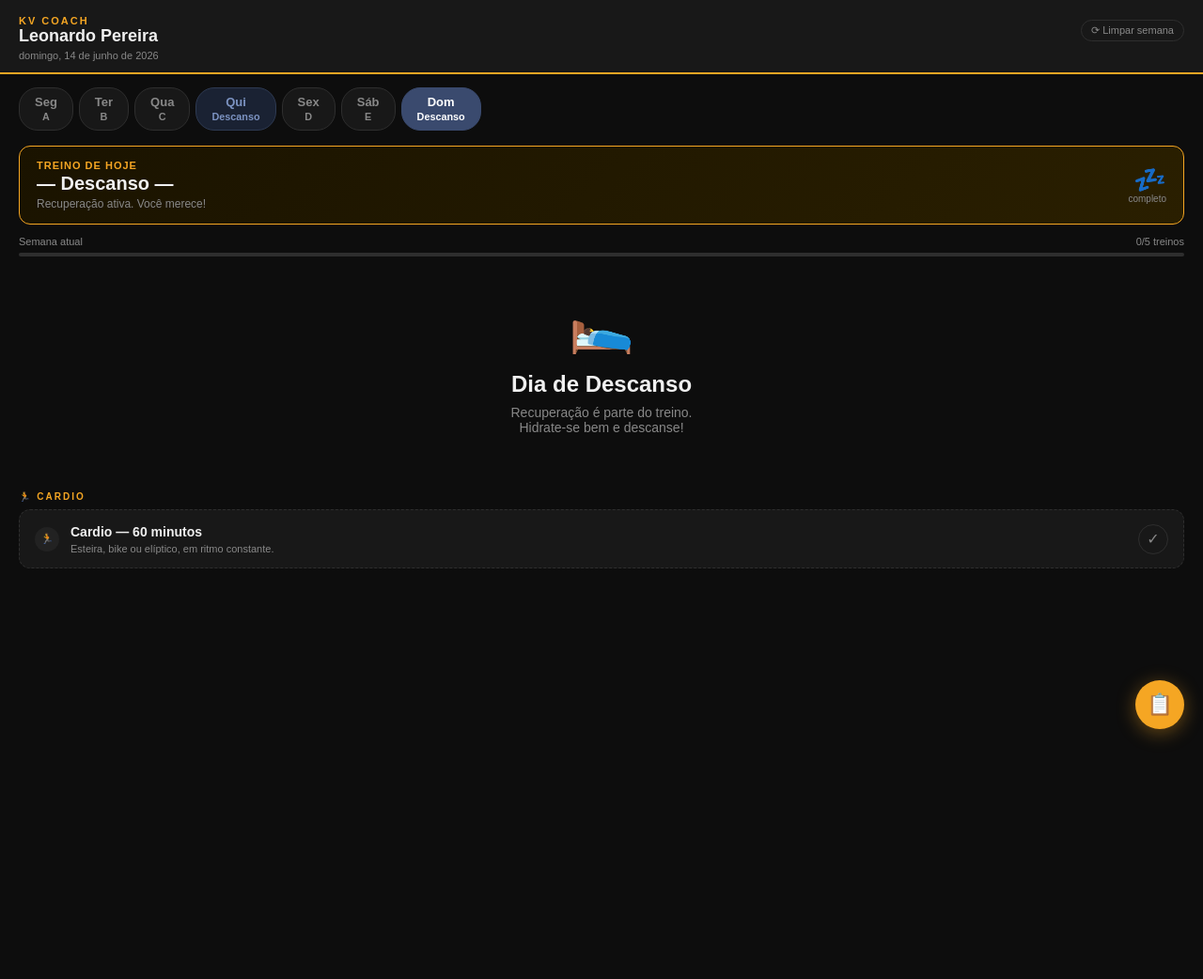
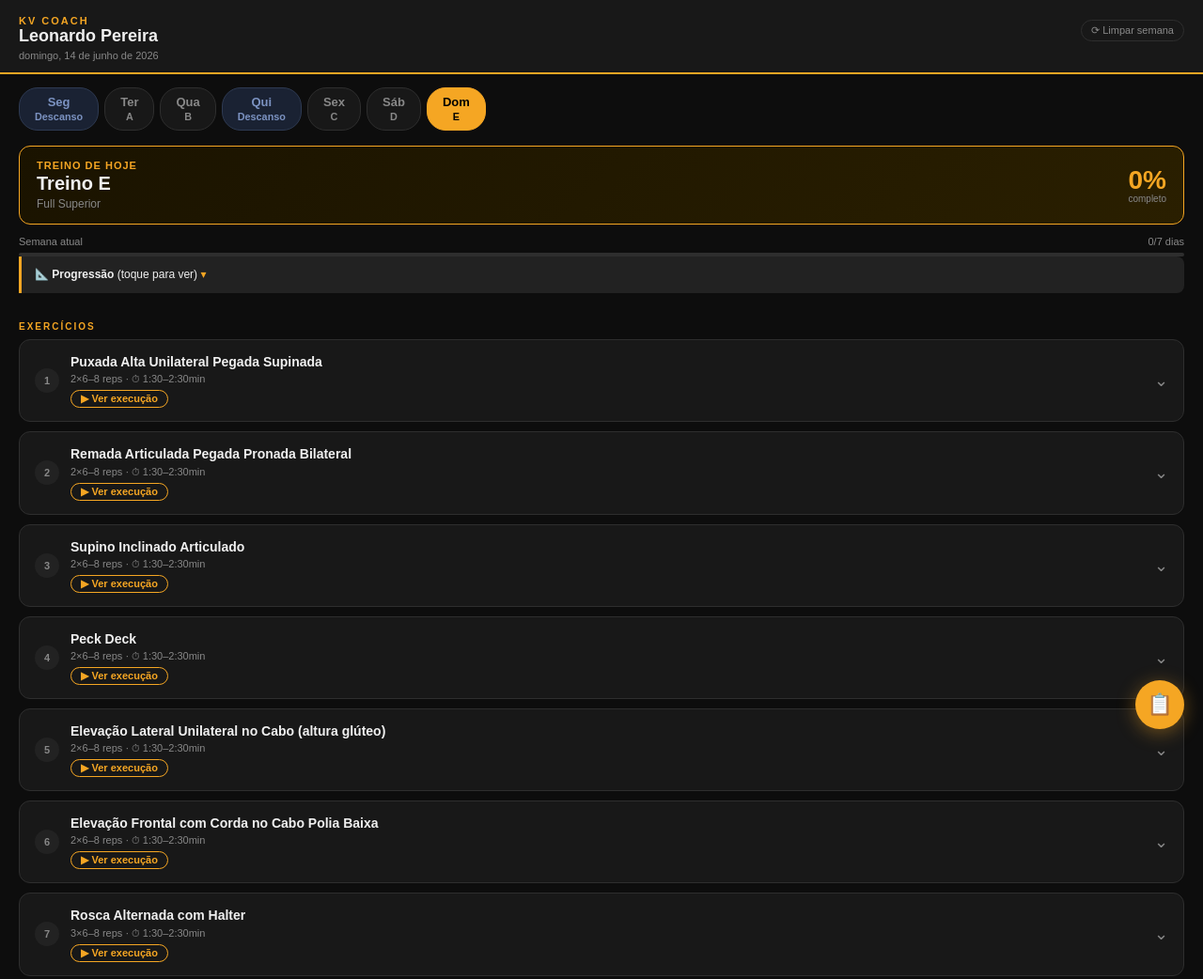
Before and after one commit to leoooiveira88/treino-leonardo, a plain HTML site: page index.html in a window 1280 px wide. Shown: the top 1042 px of the page at 94% size. Before the commit the page ends 800 px from the top, so only its background shows below. Drawn offline with Linux system fonts and the light colour scheme.

Commit message:
Ajustes no html

```diff
--- a/index.html
+++ b/index.html
@@ -115,6 +115,10 @@
   /* TIP BOX */
   .tip-box { margin: 0 20px 10px; background: var(--surface2); border-left: 3px solid var(--accent); border-radius: 0 8px 8px 0; padding: 10px 14px; font-size: 12px; color: var(--muted); line-height: 1.6; }
   .tip-box strong { color: var(--text); }
+  .tip-box summary { cursor: pointer; list-style: none; color: var(--text); }
+  .tip-box summary::-webkit-details-marker { display: none; }
+  .tip-box summary::after { content: ' ▾'; color: var(--accent); }
+  .tip-box[open] summary::after { content: ' ▴'; }
 
   /* HISTORY MODAL */
   .modal-overlay { display: none; position: fixed; inset: 0; background: rgba(0,0,0,0.85); z-index: 200; padding: 20px; overflow-y: auto; }
@@ -230,7 +234,7 @@
 <div class="week-progress-wrap">
   <div class="week-progress-label">
     <span>Semana atual</span>
-    <span id="weekLabel">0/5 treinos</span>
+    <span id="weekLabel">0/7 dias</span>
   </div>
   <div class="week-progress-track">
     <div class="week-progress-fill" id="weekFill" style="width:0%"></div>
@@ -285,7 +289,9 @@
 // ══════════════════════════════════════════════
 //  DATA
 // ══════════════════════════════════════════════
-const SCHEDULE = { 0:null, 1:'A', 2:'B', 3:'C', 4:null, 5:'D', 6:'E' };
+const SCHEDULE = { 0:'E', 1:null, 2:'A', 3:'B', 4:null, 5:'C', 6:'D' };
+const TRAINING_DAYS = [2,3,5,6,0]; // Ter, Qua, Sex, Sab, Dom
+const ABS_DAYS = [2,5,0]; // dia sim: Ter, Sex, Dom (alternado)
 
 // Ícones por grupo muscular
 const GROUP_ICONS = {
@@ -496,9 +502,15 @@ function setSerieData(exId, serie, field, value) {
   const k = exId + '_' + serie;
   if (!state[k]) state[k] = {};
   state[k][field] = value;
+  state[k].date = todayISO();
   saveState();
 }
 function getSerieData(exId, serie) { return state[exId + '_' + serie] || {}; }
+function todayISO() { return new Date().toISOString().slice(0,10); }
+function formatDateBR(iso) {
+  const [y,m,d] = iso.split('-');
+  return d + '/' + m + '/' + y;
+}
 
 // ══════════════════════════════════════════════
 //  RENDER
@@ -523,7 +535,7 @@ function renderWeekBar() {
     const chip = document.createElement('div');
     chip.className = 'day-chip' + (dow === currentDay ? ' active' : '') + (!training ? ' rest' : '');
     chip.innerHTML = DAY_NAMES[dow] + (training ? '<br><small>' + training + '</small>' : '<br><small>Descanso</small>');
-    if (training && isDayDone(dow)) chip.innerHTML += '<span class="dot"></span>';
+    if (isDayDone(dow)) chip.innerHTML += '<span class="dot"></span>';
     chip.onclick = () => switchDay(dow);
     bar.appendChild(chip);
   });
@@ -531,14 +543,19 @@ function renderWeekBar() {
 
 function isDayDone(dow) {
   const t = SCHEDULE[dow];
-  if (!t) return false;
-  return TREINOS[t].exercises.every(e => {
+  const cardioDone = !!state['cardio_' + dow];
+  if (!t) {
+    // Rest day: only cardio defines completion
+    return cardioDone;
+  }
+  const exDone = TREINOS[t].exercises.every(e => {
     for (let s = 1; s <= e.sets; s++) { if (!getSerieData(e.id, s).done) return false; }
     return true;
   });
+  return exDone && cardioDone;
 }
 
-function countDoneDays() { return [1,2,3,5,6].filter(d => isDayDone(d)).length; }
+function countDoneDays() { return [0,1,2,3,4,5,6].filter(d => isDayDone(d)).length; }
 
 function switchDay(dow) {
   currentDay = dow;
@@ -549,7 +566,7 @@ function switchDay(dow) {
 function getAllExForDay(dow) {
   const t = SCHEDULE[dow];
   if (!t) return [];
-  const doAbs = [1,3,5].includes(dow);
+  const doAbs = ABS_DAYS.includes(dow);
   return TREINOS[t].exercises.concat(doAbs ? AB_EXERCISES : []);
 }
 
@@ -560,10 +577,10 @@ function renderContent(dow) {
   if (!training) {
     document.getElementById('todayTitle').textContent = '— Descanso —';
     document.getElementById('todayFocus').textContent = 'Recuperação ativa. Você merece!';
-    document.getElementById('todayPct').textContent = '💤';
+    content.innerHTML = '<div class="rest-screen"><div class="rest-icon">🛌</div><div class="rest-title">Dia de Descanso</div><div class="rest-sub">Recuperação é parte do treino.<br>Hidrate-se bem e descanse!</div></div>'
+      + buildCardioCard(60, dow);
+    document.getElementById('todayPct').textContent = state['cardio_'+dow] ? '100%' : '0%';
     updateWeekProgress();
-    content.innerHTML = '<div class="rest-screen"><div class="rest-icon">🛌</div><div class="rest-title">Dia de Descanso</div><div class="rest-sub">Recuperação é parte do treino.<br>Hidrate-se bem e descanse!</div></div>'
-      + buildCardioCard(60);
     return;
   }
 
@@ -572,20 +589,21 @@ function renderContent(dow) {
   document.getElementById('todayFocus').textContent = treino.focus;
 
   const maxRep = treino.exercises[0]?.reps?.split('–')[1] || '8';
-  let html = '<div class="tip-box"><strong>📐 Progressão:</strong> Tente manter o mesmo nº de reps nas séries. Só suba a carga na próxima semana se atingir o teto máximo (' + maxRep + ' reps) em todas as séries. O ✓ de cada série inicia o timer de descanso automaticamente.</div>';
+  let html = '<details class="tip-box"><summary><strong>📐 Progressão</strong> (toque para ver)</summary>' +
+    '<div style="margin-top:8px">Tente manter o mesmo nº de reps nas séries. Só suba a carga na próxima semana se atingir o teto máximo (' + maxRep + ' reps) em todas as séries. O ✓ de cada série inicia o timer de descanso automaticamente.</div></details>';
   html += '<div class="section-label">Exercícios</div>';
   treino.exercises.forEach((ex, idx) => { html += buildExCard(ex, idx + 1); });
 
-  const doAbs = [1,3,5].includes(dow);
+  const doAbs = ABS_DAYS.includes(dow);
   if (doAbs) {
     html += '<div class="section-label">🔥 Abdominal (dia sim)</div>';
     AB_EXERCISES.forEach((ex, idx) => { html += buildExCard(ex, idx + 1); });
   }
 
-  html += buildCardioCard(45);
+  html += buildCardioCard(45, dow);
 
   content.innerHTML = html;
-  updateDayProgress(getAllExForDay(dow));
+  updateDayProgress(getAllExForDay(dow), dow);
   updateWeekProgress();
 }
 
@@ -628,24 +646,24 @@ function buildExCard(ex, num) {
   '</div>';
 }
 
-function buildCardioCard(minutes) {
-  const k = 'cardio_' + minutes;
+function buildCardioCard(minutes, dow) {
+  const k = 'cardio_' + dow;
   const done = !!state[k];
   return '<div class="section-label">🏃 Cardio</div>' +
     '<div class="ex-card cardio-card ' + (done ? 'completed' : '') + '" id="card_cardio">' +
-      '<div class="ex-header" onclick="toggleCardio(' + minutes + ')" style="cursor:pointer">' +
+      '<div class="ex-header" onclick="toggleCardio(' + dow + ')" style="cursor:pointer">' +
         '<div class="ex-num">' + (done ? '✓' : '🏃') + '</div>' +
         '<div class="ex-info">' +
           '<div class="ex-name">Cardio — ' + minutes + ' minutos</div>' +
           '<div class="ex-meta">Esteira, bike ou elíptico, em ritmo constante.</div>' +
         '</div>' +
-        '<button class="check-btn ' + (done ? 'done' : '') + '" id="chk_cardio" onclick="event.stopPropagation();toggleCardio(' + minutes + ')">✓</button>' +
+        '<button class="check-btn ' + (done ? 'done' : '') + '" id="chk_cardio" onclick="event.stopPropagation();toggleCardio(' + dow + ')">✓</button>' +
       '</div>' +
     '</div>';
 }
 
-function toggleCardio(minutes) {
-  const k = 'cardio_' + minutes;
+function toggleCardio(dow) {
+  const k = 'cardio_' + dow;
   state[k] = !state[k];
   saveState();
   const card = document.getElementById('card_cardio');
@@ -654,6 +672,15 @@ function toggleCardio(minutes) {
   card?.classList.toggle('completed', !!state[k]);
   chk?.classList.toggle('done', !!state[k]);
   if (num) num.textContent = state[k] ? '✓' : '🏃';
+
+  // Update day %, week bar/progress
+  if (SCHEDULE[currentDay]) {
+    updateDayProgress(getAllExForDay(currentDay), currentDay);
+  } else {
+    document.getElementById('todayPct').textContent = state[k] ? '100%' : '0%';
+  }
+  updateWeekProgress();
+  renderWeekBar();
 }
 
 function buildSeriesRows(ex) {
@@ -711,7 +738,7 @@ function toggleSerieDone(exId, serie) {
   refreshPips(exId);
   refreshCardDone(exId);
   refreshProgBadge(exId);
-  updateDayProgress(getAllExForDay(currentDay));
+  updateDayProgress(getAllExForDay(currentDay), currentDay);
   updateWeekProgress();
   renderWeekBar();
 
@@ -770,16 +797,19 @@ function refreshProgBadge(exId) {
 function saveWarmup(exId, val) { state['w_'+exId] = val; saveState(); }
 function saveNote(exId, val) { state['note_'+exId] = val; saveState(); }
 
-function updateDayProgress(exercises) {
+function updateDayProgress(exercises, dow) {
   let done = 0, total = 0;
   exercises.forEach(ex => { total += ex.sets; done += countSeriesDone(ex); });
+  // Cardio counts as +1 unit toward the day's total
+  total += 1;
+  if (state['cardio_' + (dow !== undefined ? dow : currentDay)]) done += 1;
   document.getElementById('todayPct').textContent = (total > 0 ? Math.round(done/total*100) : 0) + '%';
 }
 
 function updateWeekProgress() {
   const done = countDoneDays();
-  document.getElementById('weekLabel').textContent = done+'/5 treinos';
-  document.getElementById('weekFill').style.width = (done/5*100)+'%';
+  document.getElementById('weekLabel').textContent = done+'/7 dias';
+  document.getElementById('weekFill').style.width = (done/7*100)+'%';
 }
 
 // ══════════════════════════════════════════════
@@ -808,7 +838,18 @@ function openHistory() {
           return false;
         });
         if (!hasData) return;
-        html += '<div class="hist-entry"><div class="hist-date">'+data.label+' — '+data.focus+'</div>';
+
+        // Find the most recent date among this training's exercises
+        let latestDate = null;
+        data.exercises.forEach(ex => {
+          for (let s = 1; s <= ex.sets; s++) {
+            const d = wData[ex.id+'_'+s];
+            if (d?.date && (!latestDate || d.date > latestDate)) latestDate = d.date;
+          }
+        });
+        const dateLabel = latestDate ? formatDateBR(latestDate) : '';
+
+        html += '<div class="hist-entry"><div class="hist-date">'+data.label+' — '+data.focus + (dateLabel ? ' · 📅 '+dateLabel : '') + '</div>';
         data.exercises.forEach(ex => {
           const lines = [];
           for (let s = 1; s <= ex.sets; s++) {
```
